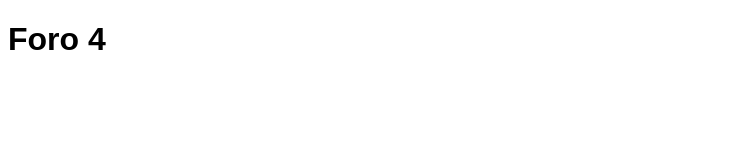
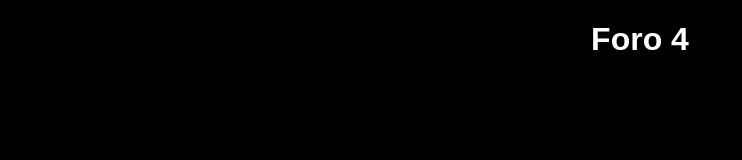
Before and after one commit to KAAC222761/KAAC222761.github.io, a plain HTML site: page index.html in a window 1280 px wide. Shown: the whole page, without its empty margins (0-742 px from the left). Drawn offline with Linux system fonts and the light colour scheme.

Commit message:
Update index.html

```diff
--- a/index.html
+++ b/index.html
@@ -4,14 +4,19 @@
     <meta charset="UTF-8">
     <meta http-equiv="X-UA-Compatible" content="IE=edge">
     <meta name="viewport" content="width=device-width, initial-scale=1.0">
-    <title>Document</title>
+    <title>Foro 4</title>
 </head>
 <body>
     <h1>Foro 4</h1>
 </body>
 <style>
+    body{
+        background-color: #000;
+        color: #fff
+    }
     h1{
         font-family: Arial;
+        text-align: center;
     }
 </style>
 </html>
```
